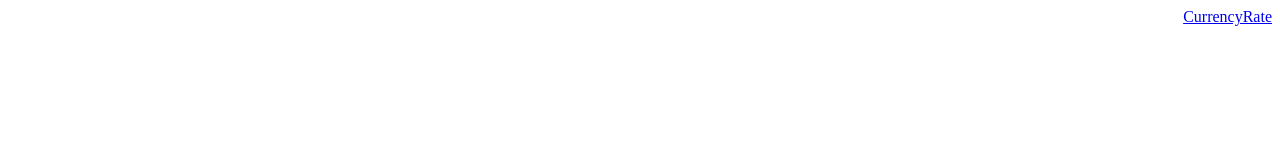
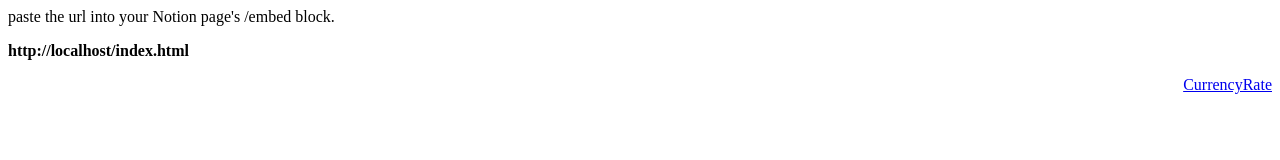
Before and after one commit to southchen/notion-currency-widget, a plain HTML site: page index.html in a window 1280 px wide. Drawn offline with Linux system fonts and the light colour scheme.

Commit message:
add iframe check

```diff
--- a/index.html
+++ b/index.html
@@ -1 +1,22 @@
+<div id="embedContainer"></div>
 <script>var fm = "AUD";var to = "CNY,JPY,USD";var tz = "timezone";var sz = "1x201";var lg = "en";var st = "primary";var cd = 0;var am = 100</script><script src="//currencyrate.today/exchangerates"></script><div style="text-align:right"><a href="https://currencyrate.today">CurrencyRate</a></div>
+<script>
+    function inIframe () {
+        try {
+            return window.self !== window.top;
+        } catch (e) {
+            return false;
+        }
+    }
+
+    var embedContainer = document.getElementById("embedContainer");
+
+    if (inIframe()) {
+        // It's ok
+    } else {
+        embedContainer.innerHTML = `<div>
+<p style="font-size: 16px;">${'paste the url into your Notion page&#39;s /embed block.'}</p>
+<p><span style="font-weight: bold; font-size: 16px;">${window.location.href}</span></p>
+</div>`
+    }
+</script>
```
